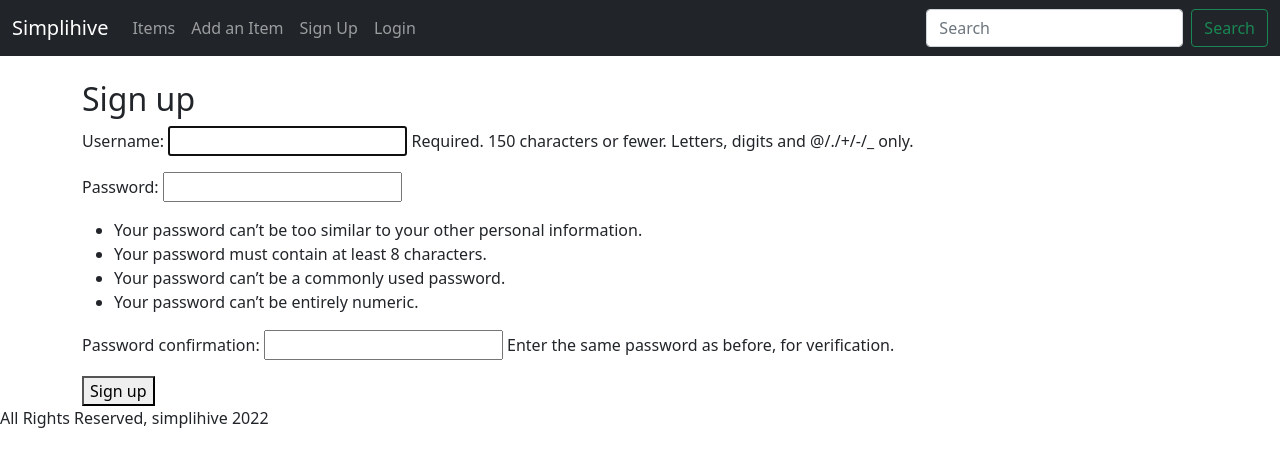
After one commit to CatW-M/simplihive, a Django app: page /members/signup in a window 1280 px wide. The commit adds this page. Shown: the top 467 px of the page. Run offline with Django 4.2, Linux system fonts and the light colour scheme.

Commit message:
Moved signup to members app

```diff
--- a/main_app/templates/index.html
+++ b/main_app/templates/index.html
@@ -87,7 +87,7 @@
               href="/"
               >Home</a
             >
-            <a class="nav-link fw-bold py-1 px-0" href="/signup">Sign-Up</a>
+            <a class="nav-link fw-bold py-1 px-0" href="{% url 'signup' %}">Sign-Up</a>
             <a class="nav-link fw-bold py-1 px-0" href="{% url 'login'%}">Sign-In</a>
           </nav>
         </div>
--- a/main_app/templates/main_app/navbar.html
+++ b/main_app/templates/main_app/navbar.html
@@ -19,6 +19,10 @@
           </li>
           {% else %}
           <li class="nav-item">
+            <a class="nav-link" href="{% url 'signup' %}">Sign Up</a>
+          </li>
+
+          <li class="nav-item">
             <a class="nav-link" href="{% url 'login' %}">Login</a>
           </li>
           {% endif %}
--- /dev/null
+++ b/members/templates/authenticate/signup.html
@@ -0,0 +1,20 @@
+{% extends 'main_app/base.html' %}
+
+{% block content %}
+
+{% if form.errors %}
+<div class="alert alert-danger d-flex align-items-center" role="alert">
+  <svg class="bi flex-shrink-0 me-2" width="24" height="24" role="img" aria-label="Danger:"><use xlink:href="#exclamation-triangle-fill"/></svg>
+  <div>
+    There was an error with your form
+  </div>
+</div>
+
+{% endif %}
+  <h2>Sign up</h2>
+  <form method="post" action="{% url 'signup' %}">
+    {% csrf_token %}
+    {{ form.as_p }}
+    <button type="submit">Sign up</button>
+  </form>
+{% endblock %}
--- a/members/urls.py
+++ b/members/urls.py
@@ -4,4 +4,5 @@ from .import views
 urlpatterns = [
     path('login_user', views.login_user, name="login"),
     path('logout_user', views.logout_user, name="logout"),
+    path('signup', views.signup, name='signup'),
 ]
--- a/members/views.py
+++ b/members/views.py
@@ -1,6 +1,7 @@
 from django.shortcuts import render, redirect
 from django.contrib.auth import authenticate, login, logout
 from django.contrib import messages
+from django.contrib.auth.forms import UserCreationForm
 
 # Create your views here.
 def login_user(request):
@@ -22,15 +23,17 @@ def logout_user(request):
     messages.success(request, ("You were logged out."))
     return redirect('index')
 
-# def signup(request):
-#     if request.method == 'POST':
-#         form = UserCreationForm(request.POST)
-#         if form.is_valid():
-#             user = form.save()
-#             login(request, user)
-#             return redirect('login')
-#         else:
-#           return render(request, 'signup.html', {'form': form})
-#     else:
-#         form = UserCreationForm()
-#         return render(request, 'signup.html', {'form': form})
+def signup(request):
+    if request.method == 'POST':
+        form = UserCreationForm(request.POST)
+        if form.is_valid():
+            form.save()
+            username = form.cleaned_data['username']
+            password = form.cleaned_data['password1']
+            user = authenticate(username=username, password=password)
+            login(request, user)
+            messages.success(request, ("Successfully Registered. Welcome!"))
+            return redirect('login')
+    else:
+        form = UserCreationForm()
+    return render(request, 'authenticate/signup.html', {'form': form,})
```
Also changed, not shown: main_app/templates/signup.html (deleted, +0 -10 lines), members/forms.py (added).
